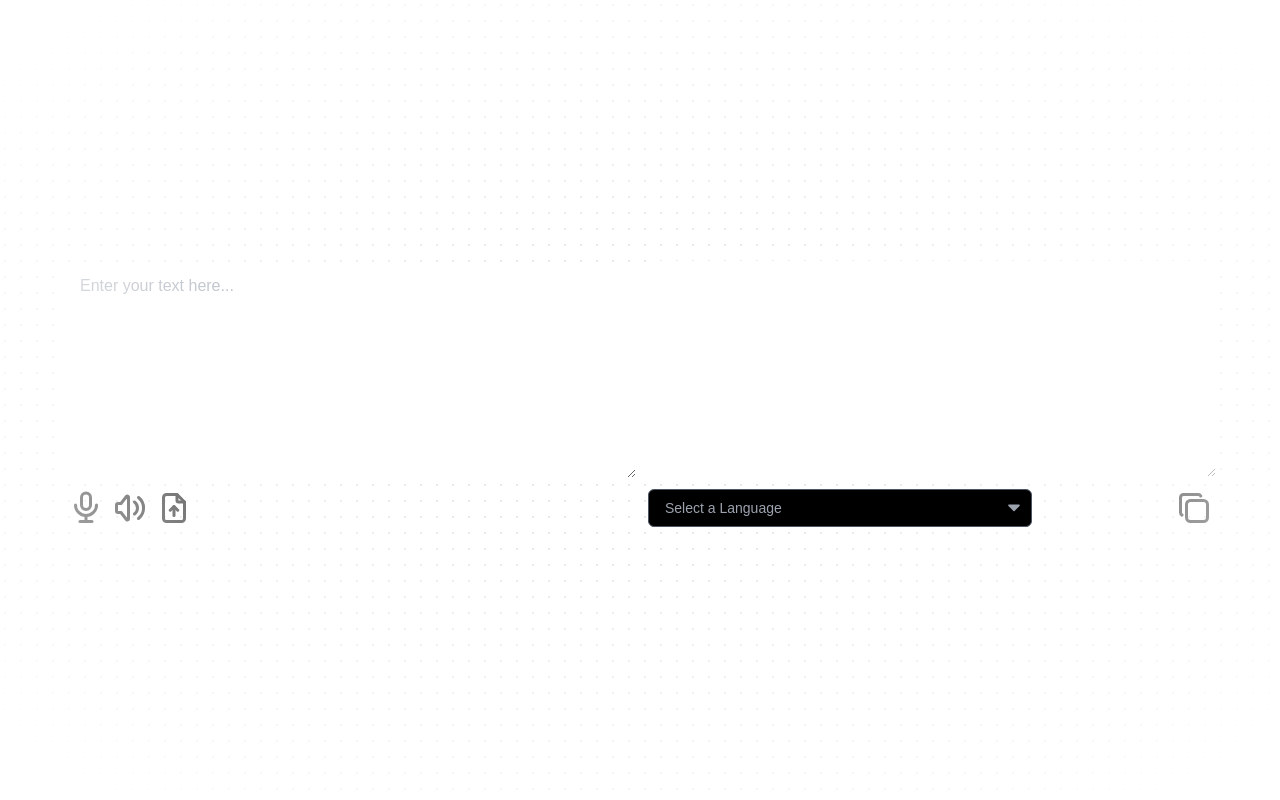
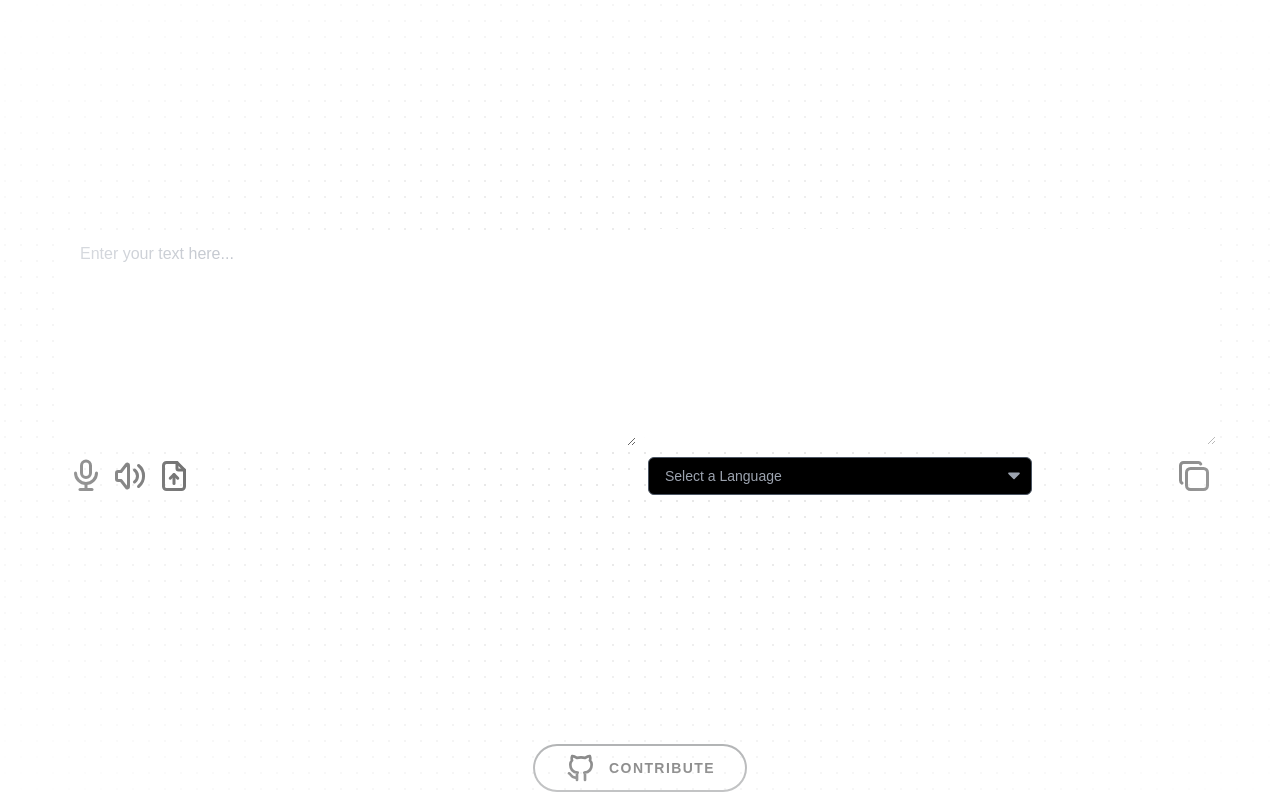
Before and after one commit to j-mahapatra/langbridge-ai, a Next.js app: page /translate in a window 1280 px wide. Built offline with nearby package versions, Linux system fonts and the light colour scheme.

Commit message:
feat: change button UI

```diff
--- a/src/app/page.tsx
+++ b/src/app/page.tsx
@@ -1,4 +1,5 @@
 import DotBackgroundContainer from '@/components/ui/DotBackgroundContainer';
+import ShimmerButton from '@/components/ui/ShimmerButton';
 import Link from 'next/link';
 
 export default function Home() {
@@ -14,12 +15,9 @@ export default function Home() {
           Bridge the language gap with the power of Artificial Intelligence
         </p>
         <div className="flex justify-center w-full py-8">
-          <Link
-            href={'/translate'}
-            className="bg-primary p-2 rounded-sm hover:bg-blue-600 transition-all"
-          >
-            Start Translating
-          </Link>
+          <ShimmerButton>
+            <Link href={'/translate'}>Start Translating</Link>
+          </ShimmerButton>
         </div>
       </div>
     </DotBackgroundContainer>
--- a/src/app/translate/page.tsx
+++ b/src/app/translate/page.tsx
@@ -10,6 +10,7 @@ import TextArea from '@/components/ui/TextArea';
 import Combobox from '@/components/ui/Combobox';
 import { languages } from '@/lib/constants';
 import CopyToClipboard from '@/components/copy-to-clipboard/CopyToClipboard';
+import GithubButton from '@/components/github-button/GithubButton';
 
 export default function Translate() {
   const [inputText, setInputText] = useState<string>('');
@@ -22,6 +23,7 @@ export default function Translate() {
 
   return (
     <DotBackgroundContainer>
+      <div className="flex flex-col h-full w-full justify-center items-center">
         <div className="grid w-full h-full p-5 sm:p-16 grid-rows-2 sm:grid-rows-1 grid-cols-1 sm:grid-cols-2 gap-1 sm:gap-2 place-items-center">
           <div className="row-span-1 w-full h-full flex justify-center items-center">
             <div className="flex flex-col w-full justify-center items-center">
@@ -63,6 +65,10 @@ export default function Translate() {
             </div>
           </div>
         </div>
+        <div className="flex w-full py-2 justify-center">
+          <GithubButton />
+        </div>
+      </div>
     </DotBackgroundContainer>
   );
 }
--- /dev/null
+++ b/src/components/github-button/GithubButton.tsx
@@ -0,0 +1,16 @@
+import { Icons } from '@/lib/icons';
+import Link from 'next/link';
+import React from 'react';
+
+export default function GithubButton() {
+  return (
+    <Link
+      href={process.env.NEXT_PUBLIC_GITHUB_LINK!}
+      target="_blank"
+      className="flex space-x-3 items-center shadow-[inset_0_0_0_2px_#616467] text-black px-8 py-2 text-sm rounded-full tracking-widest uppercase font-bold bg-transparent hover:bg-[#616467] hover:text-white dark:text-neutral-200 transition duration-200"
+    >
+      <Icons.github size={32} />
+      <span>Contribute</span>
+    </Link>
+  );
+}
--- /dev/null
+++ b/src/components/ui/ShimmerButton.tsx
@@ -0,0 +1,13 @@
+import React from 'react';
+
+interface ShimmerButtonProps {
+  children: React.ReactNode;
+}
+
+export default function ShimmerButton({ children }: ShimmerButtonProps) {
+  return (
+    <button className="inline-flex h-12 animate-shimmer items-center justify-center rounded-md border border-slate-800 bg-[linear-gradient(110deg,#000103,45%,#1e2631,55%,#000103)] bg-[length:200%_100%] px-6 font-medium text-slate-400 transition-colors focus:outline-none focus:ring-2 focus:ring-slate-400 focus:ring-offset-2 focus:ring-offset-slate-50">
+      {children}
+    </button>
+  );
+}
--- a/src/lib/icons.ts
+++ b/src/lib/icons.ts
@@ -9,6 +9,7 @@ import {
   IconCaretDownFilled,
   IconSquareRoundedCheck,
   IconCopy,
+  IconBrandGithub,
 } from '@tabler/icons-react';
 import { ForwardRefExoticComponent, RefAttributes } from 'react';
 
@@ -23,4 +24,5 @@ export const Icons: {
   caretDown: IconCaretDownFilled,
   squareRoundedCheck: IconSquareRoundedCheck,
   copy: IconCopy,
+  github: IconBrandGithub,
 };
--- a/tailwind.config.ts
+++ b/tailwind.config.ts
@@ -14,6 +14,19 @@ const config: Config = {
         background: 'var(--background)',
         foreground: 'var(--foreground)',
         primary: '#255fc9',
+      },
+      animation: {
+        shimmer: 'shimmer 2s linear infinite',
+      },
+      keyframes: {
+        shimmer: {
+          from: {
+            backgroundPosition: '0 0',
+          },
+          to: {
+            backgroundPosition: '-200% 0',
+          },
+        },
       },
     },
   },
```
Also changed, not shown: 1 other file (tests, documents, lock files or other folders). Lines whose indentation alone changed are shown as unchanged.
